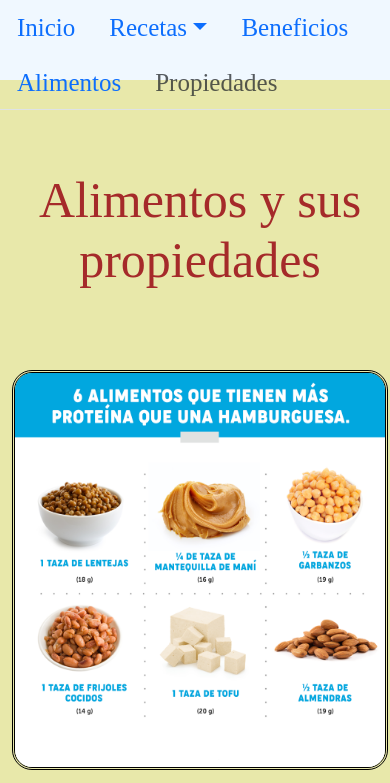
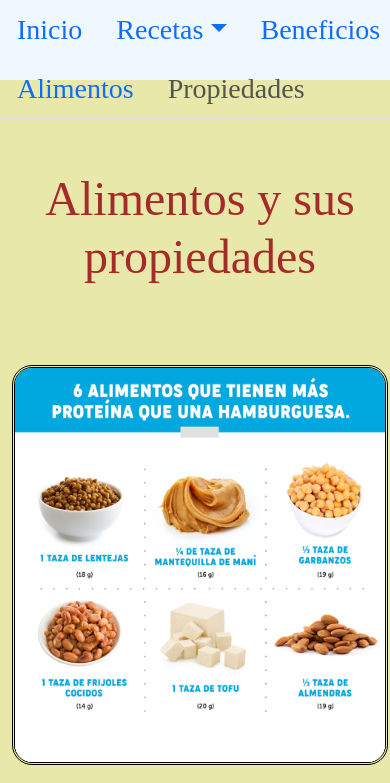
Before and after one commit to PaolaVega731/LesVegetarianes, a website: page index4.html in a window 390 px wide. Shown: the top 783 px of the page. Drawn offline with nearby package versions, Linux system fonts and the light colour scheme.

Commit message:
Décimo commit

```diff
--- a/scss/estilos.scss
+++ b/scss/estilos.scss
@@ -306,9 +306,8 @@ a {
 
     .headerGrid {
         grid-area: header;
-        font-size: 25px;
+        font-size: 28px;
         padding-bottom: 60px;
-
     }
 
 
@@ -316,7 +315,7 @@ a {
         grid-area: titulo;
         text-align: center;
         color: brown;
-        font-size: 50px;
+        font-size: 300%;
         margin-bottom: 80px;
         margin-top: 50px;
     }
@@ -334,7 +333,7 @@ a {
     .footerGrid {
         margin-top: 80px;
         grid-area: footer;
-        font-size: 20px;
+        font-size: 25px;
     }
 }
 
@@ -430,7 +429,7 @@ a {
         font-size: 20px;
     }
     .titulo4 {
-        font-size: 50px;
+        font-size: 200%;
         margin-bottom: 50px;
         margin-top: 40px;
     }
@@ -551,7 +550,7 @@ a {
             font-size: 18px;
         }
             .titulo4{
-                font-size: 50px;
+                font-size: 180%;
                 margin-bottom: 40px;
                 margin-top: 30px;
          }
```
Also changed, not shown: css/estilos.css, 1 other file.
